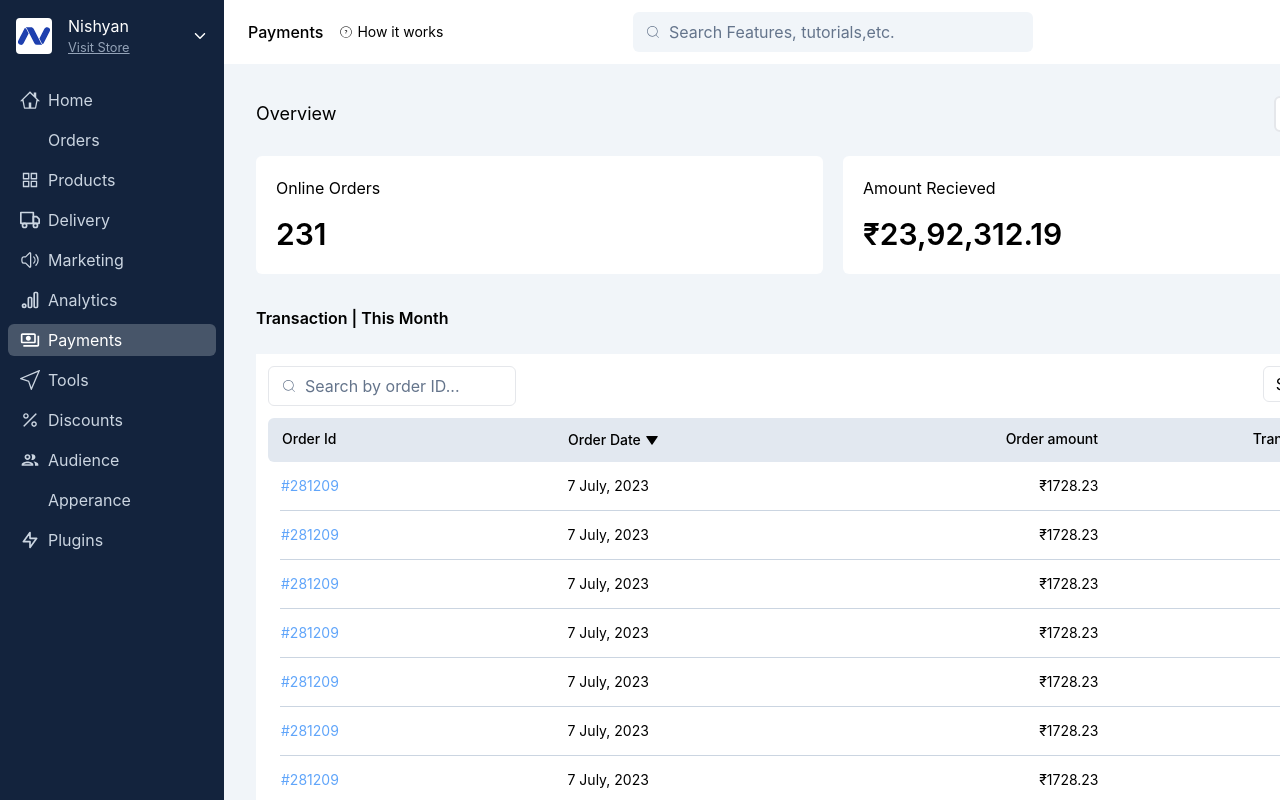
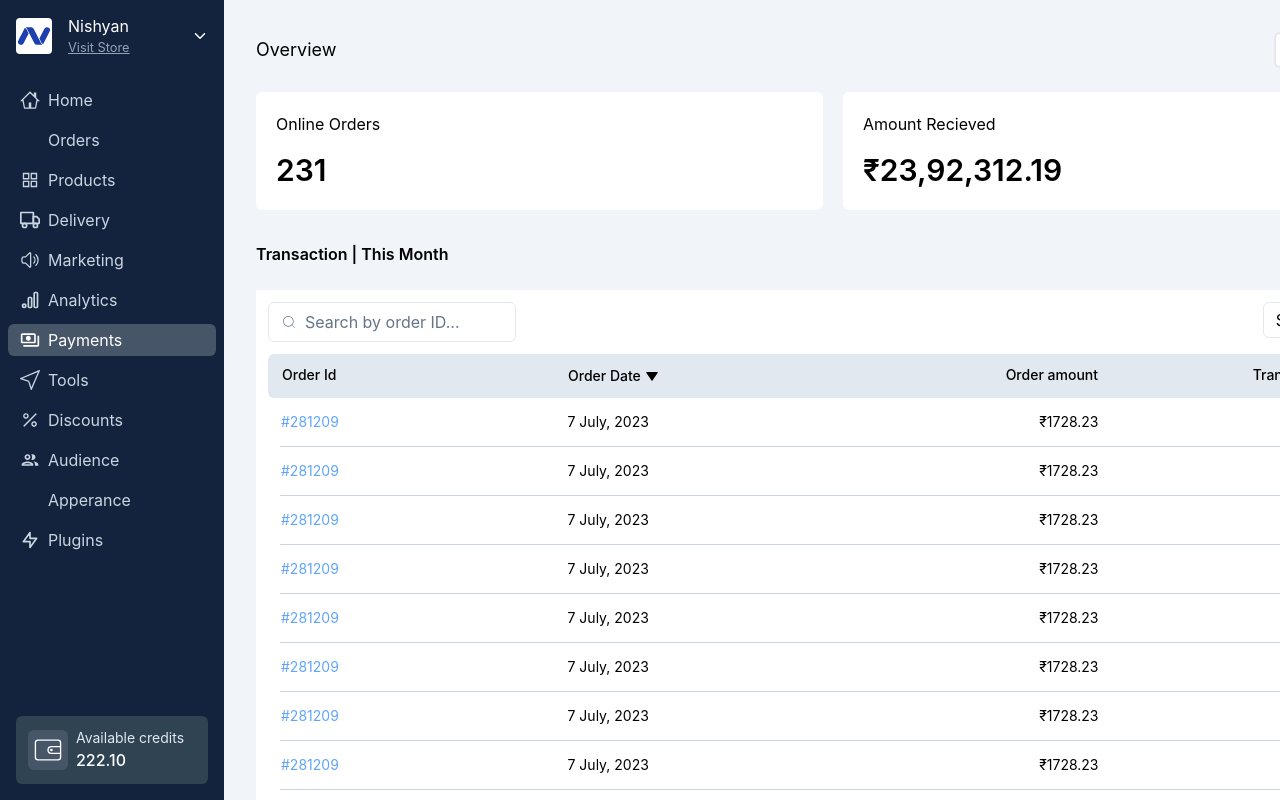
Before and after one commit to mr-robot-007/DashBoard, a React (Vite) app: page / in a window 1280 px wide. Shown: the top 800 px of the page. Built offline with nearby package versions, Linux system fonts and the light colour scheme; some icons are missing.

Commit message:
navbar scroll behaviour fixed

```diff
--- a/src/App.jsx
+++ b/src/App.jsx
@@ -7,6 +7,7 @@ export default function App() {
     <div className="grid h-[92.625rem]   grid-cols-[14rem_1fr] grid-rows-[auto_1fr]">
       <Navbar />
       <Header />
+
       <MainContainer />
     </div>
   );
--- a/src/Navbar/Nav.jsx
+++ b/src/Navbar/Nav.jsx
@@ -3,7 +3,7 @@ import UserInfo from "./UserInfo";
 
 function Nav() {
   return (
-    <div>
+    <div className=" overflow-y-scroll no-scrollbar">
       <UserInfo />
       <Options />
     </div>
--- a/src/Navbar/Navbar.jsx
+++ b/src/Navbar/Navbar.jsx
@@ -3,7 +3,7 @@ import Wallet from "./Wallet";
 
 function Navbar() {
   return (
-    <div className=" row-span-full flex flex-col justify-between bg-[#13233d] text-white">
+    <div className=" row-span-full flex flex-col justify-between bg-[#13233d] text-white fixed overflow-hidden h-full w-[14rem] ">
       <Nav />
       <Wallet />
     </div>
--- a/src/Navbar/Wallet.jsx
+++ b/src/Navbar/Wallet.jsx
@@ -2,7 +2,7 @@ import { CiWallet } from "react-icons/ci";
 
 function Wallet() {
   return (
-    <div className="m-4 flex items-center gap-2 rounded-md bg-[#2F4353] p-3">
+    <div className=" bottom-0 left-0 right-auto top-auto m-4 flex items-center gap-2 rounded-md bg-[#2F4353] p-3 ">
       <div className="rounded-md bg-slate-600 p-1 text-[2rem] text-white ">
         <CiWallet />
       </div>
--- a/src/Transactions/Table.jsx
+++ b/src/Transactions/Table.jsx
@@ -10,7 +10,7 @@ function Table() {
     <div className="h-[70rem] bg-white p-[0.75rem]">
       <Search />
       <div>
-        <div className="rounded-md bg-slate-200 px-[0.75rem]">
+        <div className="rounded-md bg-slate-200 px-[0.75rem] ">
           <th className=" flex gap-[40px] py-[10px] text-sm font-medium ">
             <td className="w-[15.375rem] grow text-left ">Order Id</td>
             <td className="flex w-[15.375rem] grow  items-center  text-left  ">
--- a/src/index.css
+++ b/src/index.css
@@ -1,6 +1,18 @@
 @tailwind base;
 @tailwind components;
 @tailwind utilities;
+
+@layer utilities {
+  /* Hide scrollbar for Chrome, Safari and Opera */
+  .no-scrollbar::-webkit-scrollbar {
+      display: none;
+  }
+ /* Hide scrollbar for IE, Edge and Firefox */
+  .no-scrollbar {
+      -ms-overflow-style: none;  /* IE and Edge */
+      scrollbar-width: none;  /* Firefox */
+}
+}
 
 :root {
   font-family: Inter, system-ui, Avenir, Helvetica, Arial, sans-serif;
```
